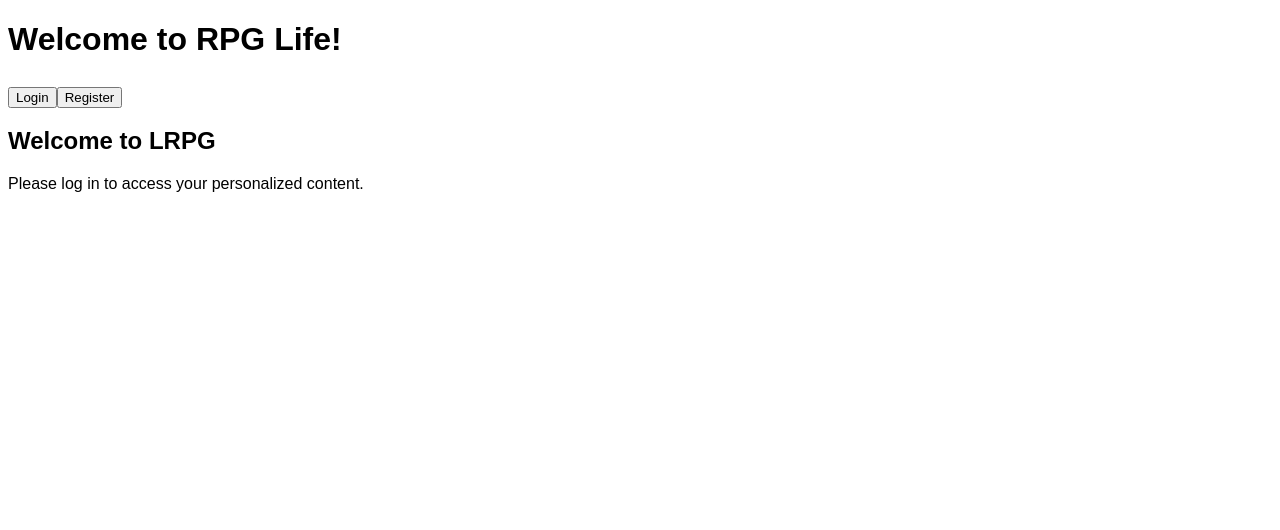
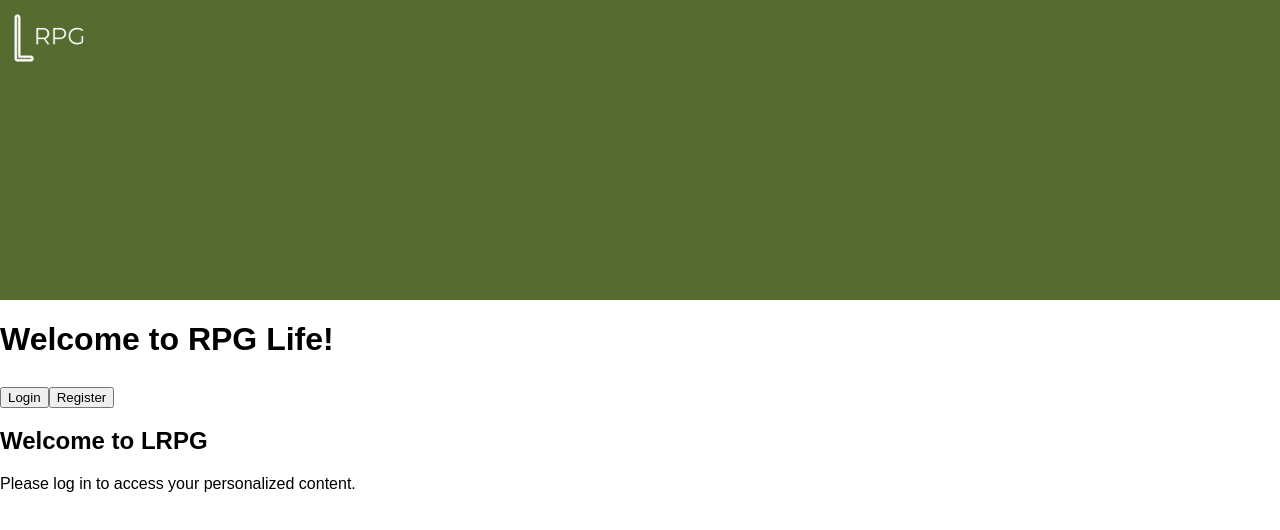
Before and after one commit to TataStudio/LRPG, a React (Create React App) app: page / in a window 1280 px wide. Shown: the top 530 px of the page. Built offline with nearby package versions, Linux system fonts and the light colour scheme.

Commit message:
230830-timeover

```diff
--- a/src/App.css
+++ b/src/App.css
@@ -1,5 +1,24 @@
+header {
+  background-color: darkolivegreen;
+  /* Add other styling properties if needed */
+  height: 300px;
+
+}
+
+
 body {
+  margin: 0;
+  padding: 0;
   font-family: Arial, sans-serif;
+}
+
+
+.logo {
+  margin: 0;
+  display: block;
+  padding: 0px;
+  width: 100px; /* Adjust this value to your desired width */
+  height: auto; /* Keeps the aspect ratio of the image intact */
 }
 
 form {
--- a/src/App.js
+++ b/src/App.js
@@ -4,7 +4,9 @@ import RegisterForm from './RegisterForm';
 import HomePage from './HomePage';
 import LoginForm from './LoginForm';
 import NavigationButtons from './NavigationButtons';
+import logo from './assets/LRPG-logo-white.png';
 import './App.css';
+
 
 const BASE_URL = 'https://lrpg.servegame.com';
 
@@ -26,6 +28,15 @@ function App() {
 
   return (
     <Router basename={baseName}>
+
+      <div className="container">
+        <header>
+          <img src={logo} alt="LRPG Logo" className="logo" /> {/* Using the imported logo */}
+          {/* ... rest of your header/navigation content ... */}
+        </header>
+        {/* ... rest of your App content ... */}
+      </div>
+
       <div>
         {!loggedInUser && <h1>Welcome to RPG Life!</h1>}
         <NavigationButtons
```
Also changed, not shown: LRPG-logo-white.png (added), src/assets/LRPG-logo-white.png (added).
